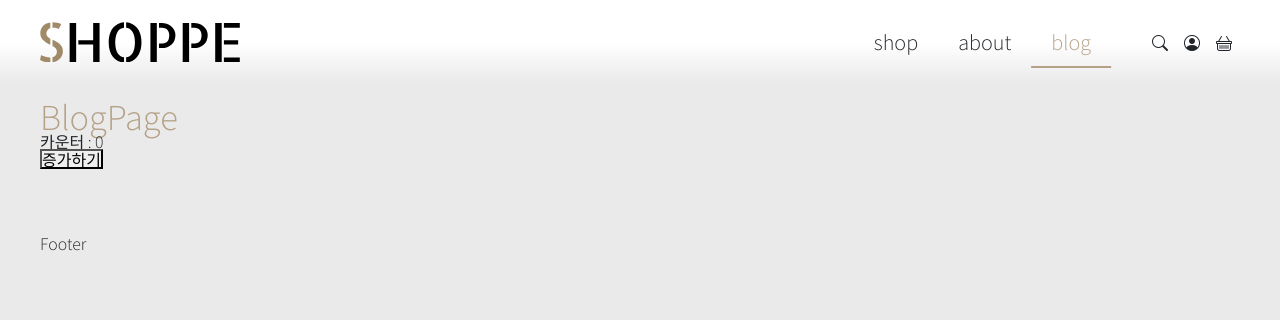
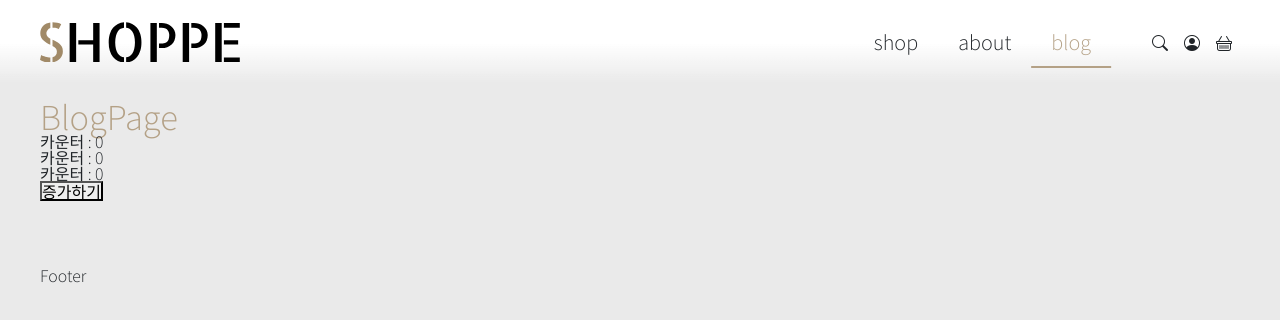
Before and after one commit to Lacheln1/UrecaDailyStudy, a React (Vite) app in the folder 4/0418/react04_shop/: page /blog in a window 1280 px wide. Shown: the top 320 px of the page. Built offline with nearby package versions, Linux system fonts and the light colour scheme.

Commit message:
counter컴포넌트화
store에서 잘 땡겨쓰고있는거 확인

```diff
--- a/4/0418/react04_shop/src/components/Counter.jsx
+++ b/4/0418/react04_shop/src/components/Counter.jsx
@@ -0,0 +1,16 @@
+import React from 'react';
+import { useSelector } from 'react-redux';
+
+const Counter = () => {
+  //counter 은 slice이름임
+  const countData = useSelector(state => state.counter);
+  const { count, label } = countData;
+  console.log('countdata는====', countData);
+  return (
+    <p>
+      {label} : {count}
+    </p>
+  );
+};
+
+export default Counter;
--- a/4/0418/react04_shop/src/pages/BlogPage.jsx
+++ b/4/0418/react04_shop/src/pages/BlogPage.jsx
@@ -1,18 +1,14 @@
+import Counter from '@/components/Counter';
 import React from 'react';
 import { useSelector } from 'react-redux';
 
 const BlogPage = () => {
-  //counter 은 slice이름임
-  const countData = useSelector(state => state.counter);
-  const { count, label } = countData;
-  console.log('countdata는====', countData);
-
   return (
     <main>
       <h2>BlogPage</h2>
-      <p>
-        {label} : {count}
-      </p>
+      <Counter />
+      <Counter />
+      <Counter />
       <button>증가하기</button>
     </main>
   );
```
